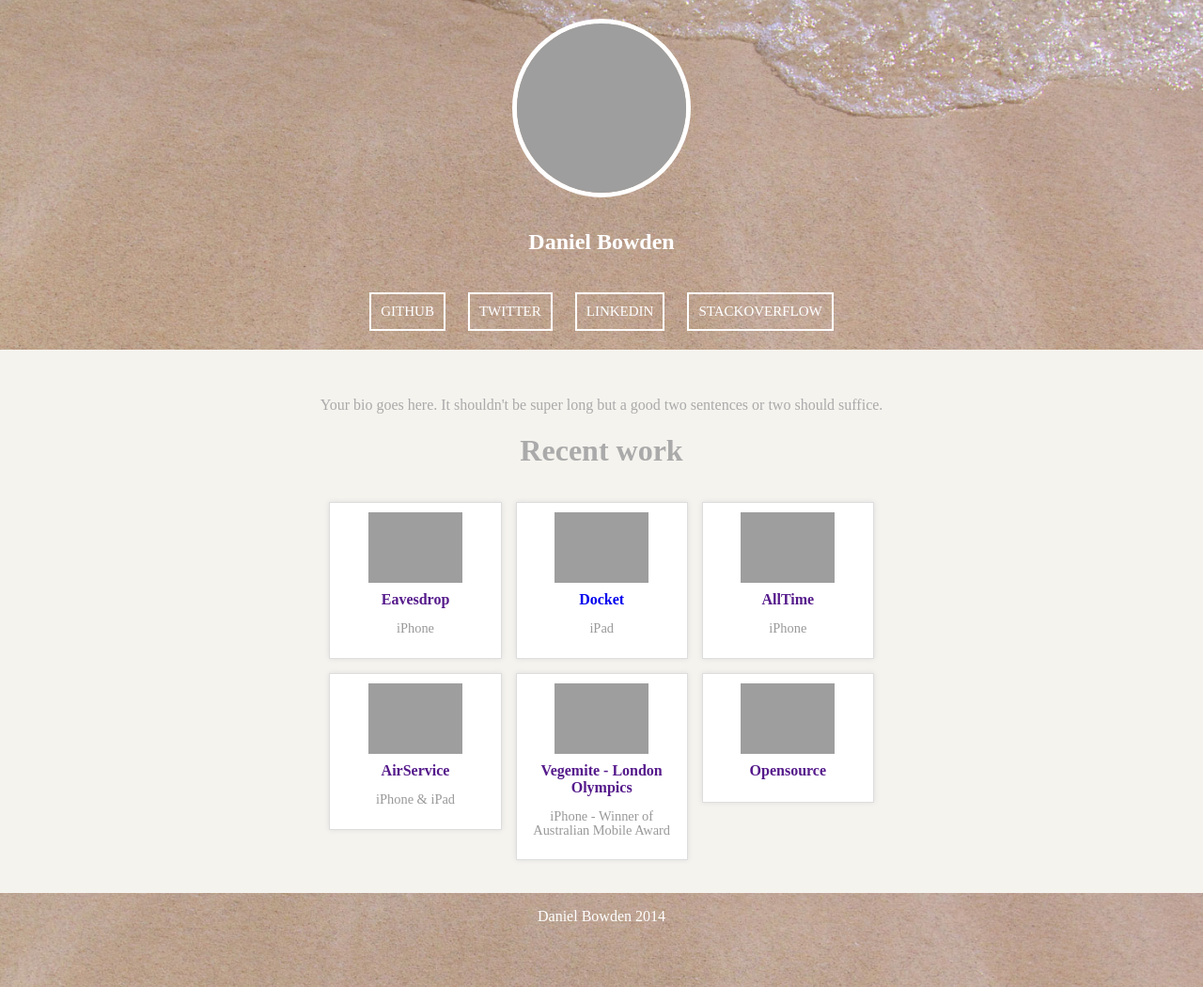
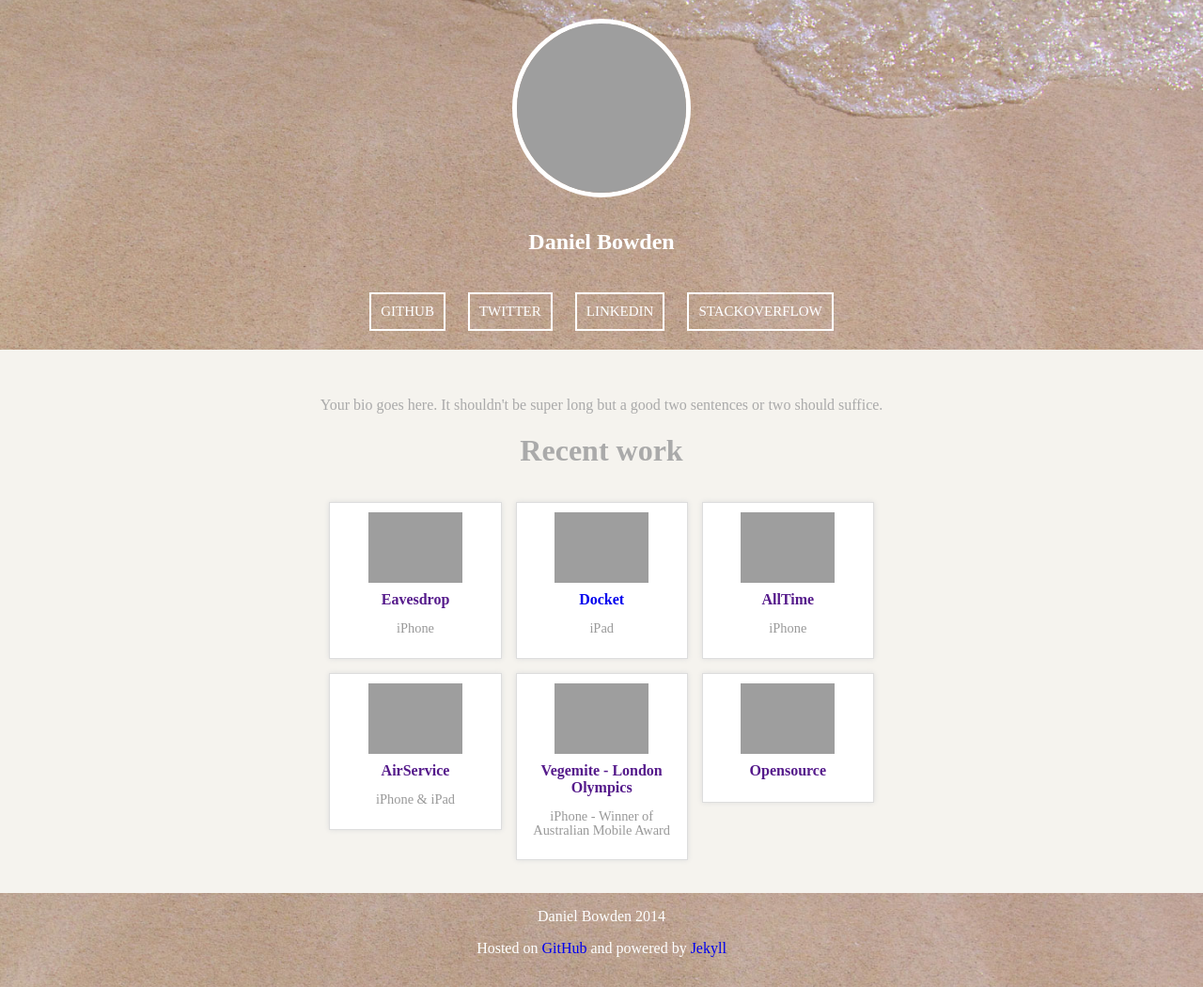
Before and after one commit to danielbowden/danielbowden.github.io, a Jekyll site: the page built from index.html, in a window 1280 px wide. Shown: the whole page at 94% size. Built offline with Jekyll 4.4.1, drawn with Linux system fonts in a browser that asks for light colours.

Commit message:
Add acknowledgement to footer

```diff
--- a/_includes/footer.html
+++ b/_includes/footer.html
@@ -1,5 +1,6 @@
 <section class="page-footer">
 	<div class="footer-content">
 		<p>{{ site.owner.name }} 2014</p>
+		<p>Hosted on <a href={{ site.owner.github }}/danielbowden.github.io>GitHub</a> and powered by <a href="https://github.com/jekyll/jekyll">Jekyll</a></p>
 	</div>
 </section>
```
